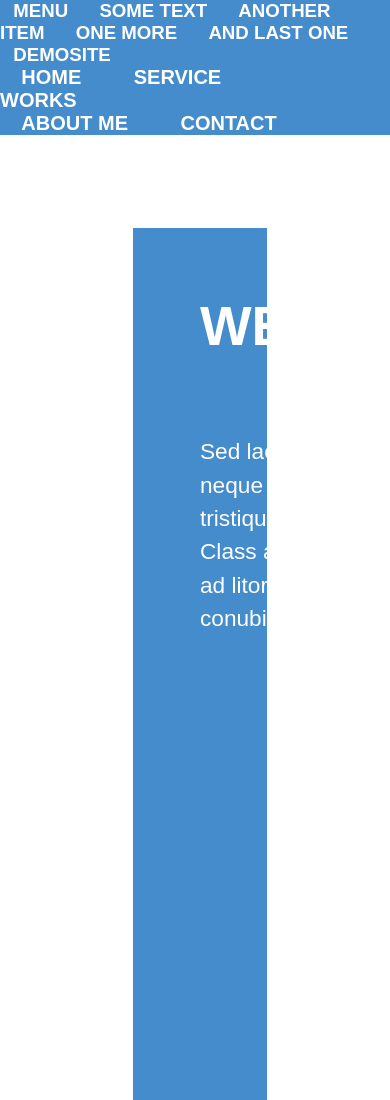
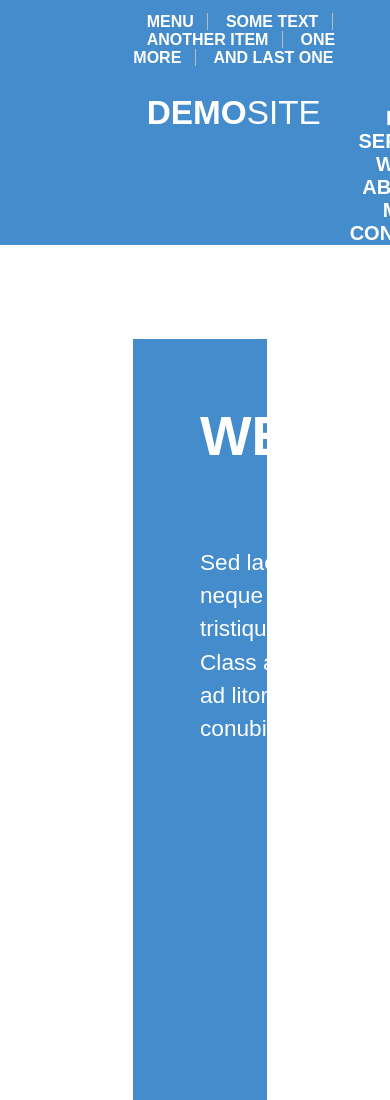
Before and after one commit to dovydaslabutis/adeo-web-task, a plain HTML site: page index.html in a window 390 px wide. Shown: the top 1100 px of the page. Drawn offline with nearby package versions, Linux system fonts and the light colour scheme; no server answers.

Commit message:
starting responsiveness

```diff
--- a/SCSS/main.scss
+++ b/SCSS/main.scss
@@ -7,18 +7,66 @@ header{
    color:$light-color;
    width:auto;
    font-family: "Myriad Pro", Myriad, "Liberation Sans", "Nimbus Sans L", "Helvetica Neue", Helvetica, Arial, sans-serif;
+
+
+  // the left side fake nav bar
+ .navleft{
+   padding-top:10pt;
+   margin-left:100pt;
+  }
+   .navleft a {
+    color: $light-color;
+    text-decoration: none;
+    font-size: 12pt;
+    border-right:1pt solid #bbb;
+   }
+   .navleft a:last-child {
+    border-right: none;
+  }
+
+  .headerbot{
+    display:flex;
+  }
+// the logo DEMOSITE
+  .logo{
+    width: 50%;
+    margin: 20pt 0 20pt 100pt;
+  }
+  .logo a{
+    font-size: 25pt;
+    text-decoration: none;
+    color:$light-color;
+    padding-top: 20pt;
+
+  }
+  .logo .bold {
+    font-weight: 900;
+  }
+  .logo .thick {
+    font-weight: 400;
+  }
+
+// the right side navigation bar with button with dropdown option and content
+.topright{
+  margin-top: 30pt;
+  width: 50%;
+  display:flex;
+  flex-direction:row;
+  flex-wrap:wrap;
+  justify-content: flex-end;
+  align-content: stretch;
+  align-items: flex-start;
 }
 
-
  .topright a {
-    color:$light-color;
-    padding: 0 20pt 0pt 16pt;
-    text-decoration: none;
-    font-size: 15pt;
-    font-weight: bold;
-    width:50%;
+  text-align: center;
+  padding: 0 20pt 0pt 16pt;
+  text-decoration: none;
+  font-size: 15pt;
+  font-weight: bold;
   }
 
+  // the button WORK and dropdown
   .dropdown {
     overflow: hidden;
   }
@@ -31,75 +79,53 @@ header{
     color: $light-color;
     background-color: inherit;
     font-family: inherit;
-    margin: 0;
+    padding: 0 15pt 0 15pt;
+    cursor: pointer;
   }
 
+  .topright .dropdown :hover {
+    color:$dark-color;
+  }
 
-  .dropdown :hover{
+  .dropdown :active {
     color:$dark-color;
   }
 
   .dropdown-content {
     display: none;
-    border: 3px solid black;
+    border: 2px solid black;
     background-color:black;
-    width:5%;
+    width: 100pt;
     position:absolute;
   }
 
+  .arrow {
+    height: 15pt;
+    width: 15pt;
+    background-color: black;
+    transform: rotate(45deg);
+  }
+
   .dropdown-content a {
-
     color:$light-color;
-    padding: 12px 16px;
+    padding: 12px 20px;
     font-size: 11pt;
     text-decoration: none;
     display: block;
+    text-align: left;
   }
 
   .dropdown-content a:hover {
     background-color: $light-color;
-    color: $dark-color;
   }
 
  .dropdown:hover .dropdown-content {
    display: block;
  }
-
-  // /* When the screen is less than 600 pixels wide, hide all links, except for the first one ("Home"). Show the link that contains should open and close the topnav (.icon) */
-  // @media screen and (max-width: 600px) {
-  //   .topnav a:not(:first-child), .dropdown .dropbtn {
-  //     display: none;
-  //   }
-  //   .topnav a.icon {
-  //     float: right;
-  //     display: block;
-  //   }
-  // }
-
-  // /* The "responsive" class is added to the topnav with JavaScript when the user clicks on the icon. This class makes the topnav look good on small screens (display the links vertically instead of horizontally) */
-  // @media screen and (max-width: 600px) {
-  //   .topnav.responsive {position: relative;}
-  //   .topnav.responsive a.icon {
-  //     position: absolute;
-  //     right: 0;
-  //     top: 0;
-  //   }
-  //   .topnav.responsive a {
-  //     float: none;
-  //     display: block;
-  //     text-align: left;
-  //   }
-  //   .topnav.responsive .dropdown {float: none;}
-  //   .topnav.responsive .dropdown-content {position: relative;}
-  //   .topnav.responsive .dropdown .dropbtn {
-  //     display: block;
-  //     width: 100%;
-  //     text-align: left;
-  //   }
-  // }
+}
 
 
-// first part
+// First row
 .row_1{
   display:flex;
   flex-direction: row;
@@ -166,7 +192,7 @@ img{
     }
 }
 
-//second part
+//Second row
 .row_2{
   display:flex;
   flex-direction: row;
@@ -233,9 +259,6 @@ img{
   font-size: 17pt;
   line-height: 25pt;
   text-decoration: underline;
-
-
-
 }
 
 }
@@ -303,13 +326,9 @@ input{
   margin: 1pt 0 20pt 0;
 }
 
-
-
 textarea{
   padding: 0 215pt 200pt 0;
 }
-
-
 
 .send{
   border: 3pt solid $primary-color;
@@ -320,7 +339,7 @@ textarea{
   margin-top: 10pt;
 }
 
-
+// Footer
 footer{
   background-color: #1e2123;
   color:$light-color;
--- a/index.html
+++ b/index.html
@@ -17,17 +17,16 @@
             <a href="#">AND LAST ONE</a>
        </div>
        <div class="headerbot">
-       <div class="logo">
-           <a href="#"><span class="bold">DEMO</span><span class="thick">SITE</span></a>
-        </div>
-        <div class="topright">
-
+           <div class="logo">
+               <a href="#"><span class="bold">DEMO</span><span class="thick">SITE</span></a>
+            </div>
+            <div class="topright">
                 <a  href="#">HOME</a>
                 <a href="#">SERVICE</a>
                 <div class="dropdown">
                     <button class="dropbtn">WORKS</button>
                     <div class="dropdown-content">
-                       <div class="cube"></div>
+                       <div class="arrow"></div>
                       <a href="#">ALL</a>
                       <a href="#">GRAPHIC</a>
                       <a href="#">LOGO</a>
@@ -36,7 +35,6 @@
                 </div>
                 <a href="#">ABOUT ME</a>
                 <a href="#">CONTACT</a>
-
      </div>
 </div>
 </header>
```
Also changed, not shown: SCSS/main.css, 1 other file.
